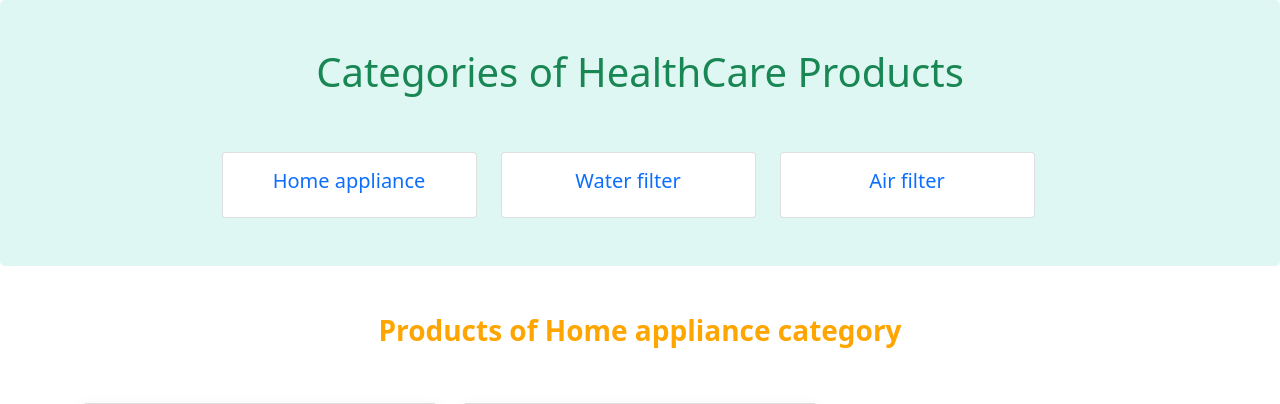
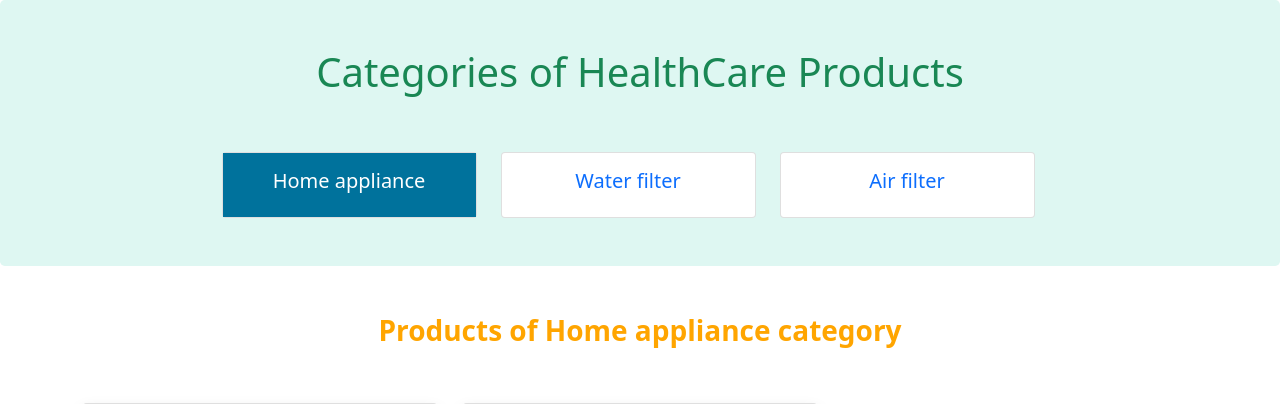
Before and after one commit to selim-reza007/hslbd, a Django app: page /products/all/category/2 in a window 1280 px wide. Shown: the part 62-466 px from the top of the page. Run offline with Django 5.2, Linux system fonts and the light colour scheme; data comes from the database, SQL or seed files in the repository; data that the repository does not hold is empty; some libraries are stand-ins or nearby versions.

Commit message:
Product category is now getting custom class when they are selected

```diff
--- a/products/templates/products/list.html
+++ b/products/templates/products/list.html
@@ -1,5 +1,6 @@
 {% extends "layout.html" %}
 {% load brand_tags %}
+{% load custom_filters %}
 
 {% block title %}
 List of all products
@@ -20,7 +21,7 @@ List of all products
               <div class="col brand-card">
                 <div class="card text-center">
                   <a href="{% url 'products:category-products' categoryId=category.id %}">
-                    <div class="card-body">
+                    <div class="card-body {% if request.path|contains:category.id %}brand-card-body{% endif %}">
                       <h5 class="card-title">{{ category.categoryName }}</h5>
                     </div>
                   </a>
--- /dev/null
+++ b/products/templatetags/custom_filters.py
@@ -0,0 +1,7 @@
+from django import template
+
+register = template.Library()
+
+@register.filter
+def contains(value, arg):
+    return str(arg) in value
--- a/static/css/style.css
+++ b/static/css/style.css
@@ -66,6 +66,11 @@ a {
 
 .brand-card:hover {
     scale: 1.05;
+}
+
+.brand-card-body {
+    background-color: #00729c;
+    color: #fff;
 }
 
 .product-brand,
```
Also changed, not shown: products/templatetags/__init__.py (added).
